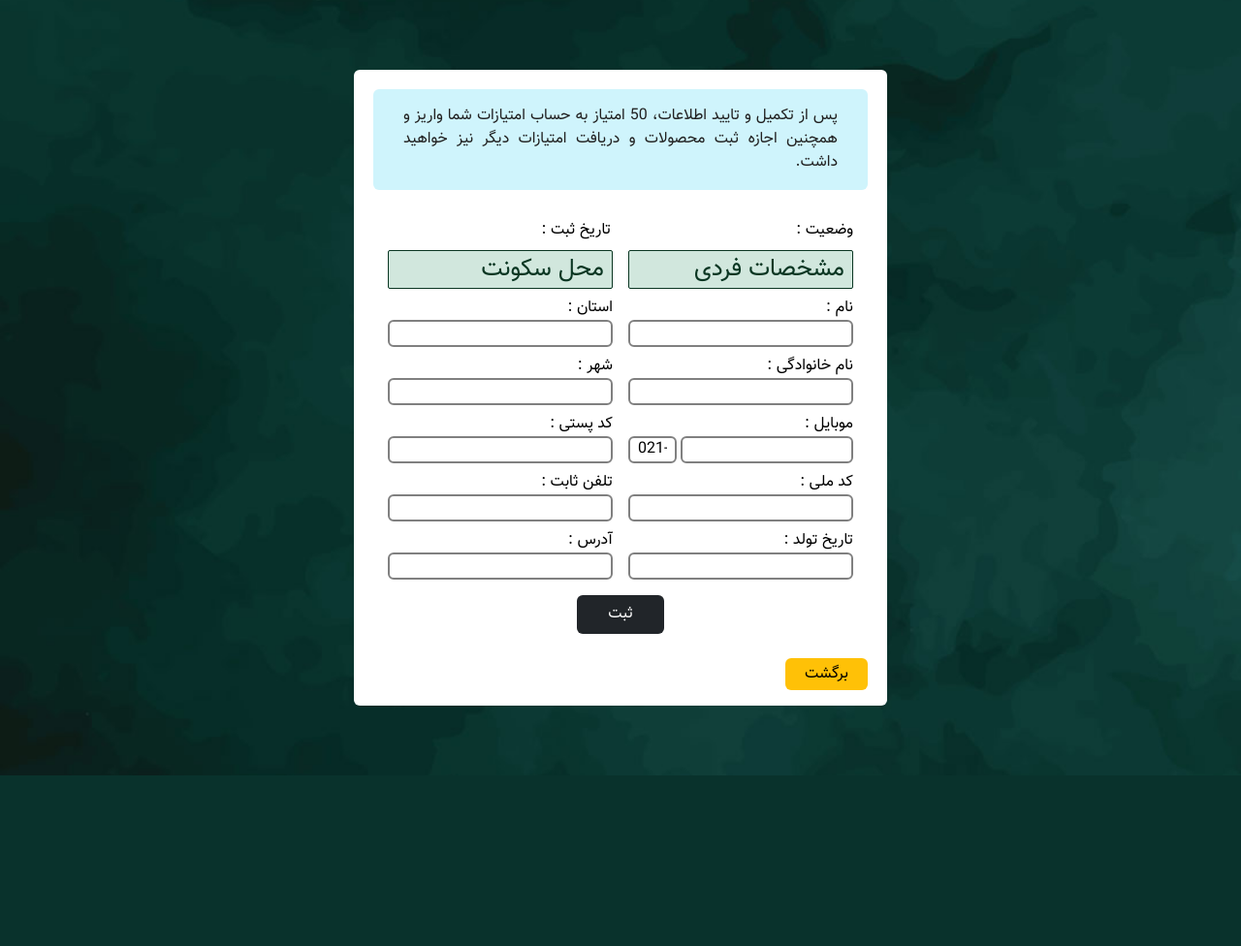
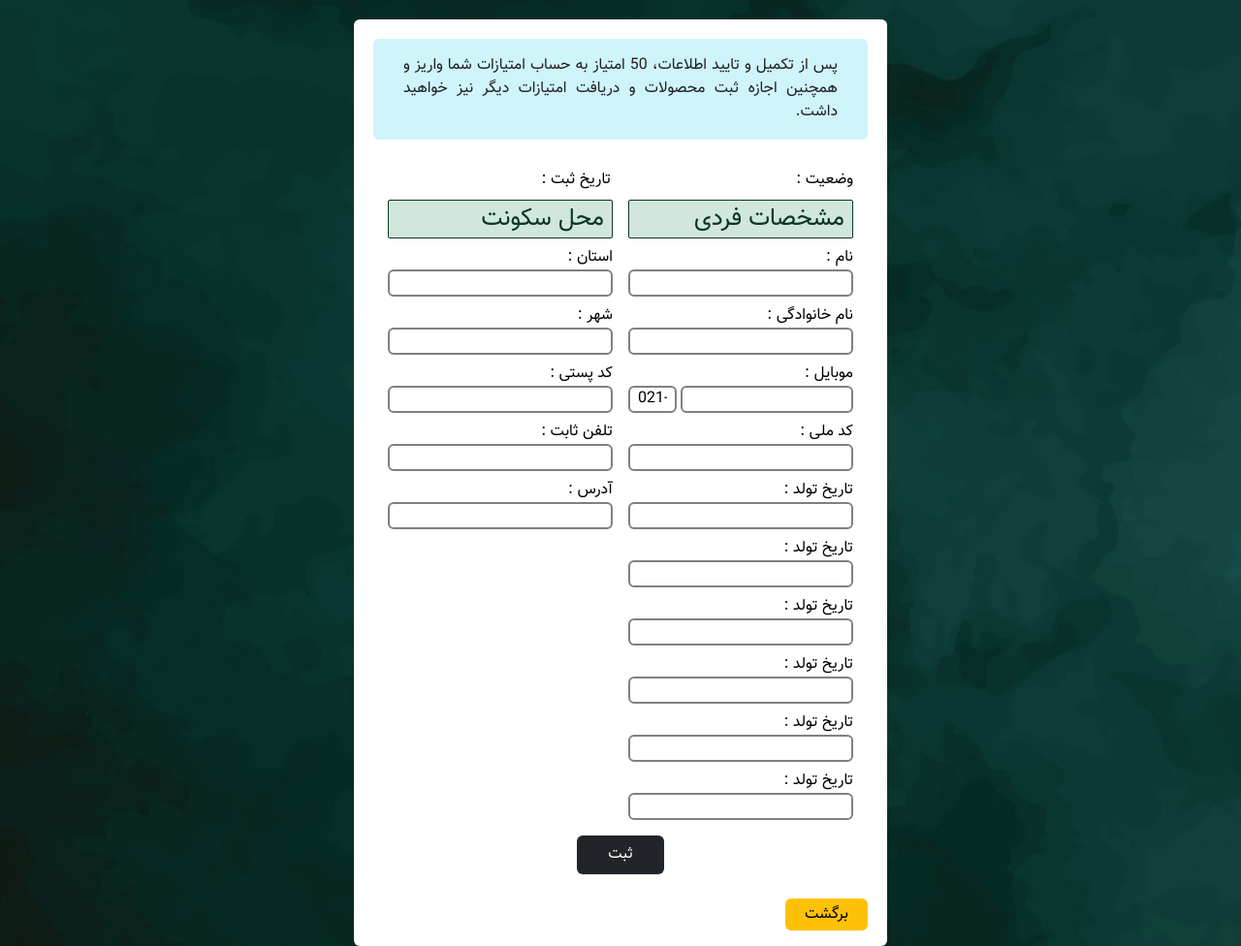
Before and after one commit to hosseinGith/vakeraProject, a website: page pages/uncomplateAccountSubmit/index.html in a window 1280 px wide. Shown: the whole page at 97% size. Before the commit the page ends 800 px from the top, so only its background shows below. Drawn offline with Linux system fonts and the light colour scheme; files whose address does not match are found by name.

```diff
--- a/pages/uncomplateAccountSubmit/index.html
+++ b/pages/uncomplateAccountSubmit/index.html
@@ -98,6 +98,46 @@
                       data-jdp="true"
                     />
                   </p>
+                  <p class="flex flex-col">
+                    <span> تاریخ تولد :</span>
+                    <input
+                      type="text"
+                      class="border-2 border-[gray] rounded-md px-2 outline-none"
+                      data-jdp="true"
+                    />
+                  </p>
+                  <p class="flex flex-col">
+                    <span> تاریخ تولد :</span>
+                    <input
+                      type="text"
+                      class="border-2 border-[gray] rounded-md px-2 outline-none"
+                      data-jdp="true"
+                    />
+                  </p>
+                  <p class="flex flex-col">
+                    <span> تاریخ تولد :</span>
+                    <input
+                      type="text"
+                      class="border-2 border-[gray] rounded-md px-2 outline-none"
+                      data-jdp="true"
+                    />
+                  </p>
+                  <p class="flex flex-col">
+                    <span> تاریخ تولد :</span>
+                    <input
+                      type="text"
+                      class="border-2 border-[gray] rounded-md px-2 outline-none"
+                      data-jdp="true"
+                    />
+                  </p>
+                  <p class="flex flex-col">
+                    <span> تاریخ تولد :</span>
+                    <input
+                      type="text"
+                      class="border-2 border-[gray] rounded-md px-2 outline-none"
+                      data-jdp="true"
+                    />
+                  </p>
                 </div>
               </div>
               <div class="space-y-2">
@@ -175,5 +215,6 @@
         },
       });
     </script>
+    <script src="../../scripts/main.js"></script>
   </body>
 </html>
--- /dev/null
+++ b/scripts/main.js
@@ -0,0 +1,10 @@
+const container = document.querySelector("#container");
+function resizeWin() {
+  if (container.scrollHeight > innerHeight) {
+    document.body.style.display = "block";
+  } else {
+    document.body.style.display = "flex";
+  }
+}
+window.addEventListener("resize", resizeWin);
+document.addEventListener("DOMContentLoaded", resizeWin);
```
Also changed, not shown: pages/productsArchive 2/index.html (+5 -2 lines), styles/main.css.
